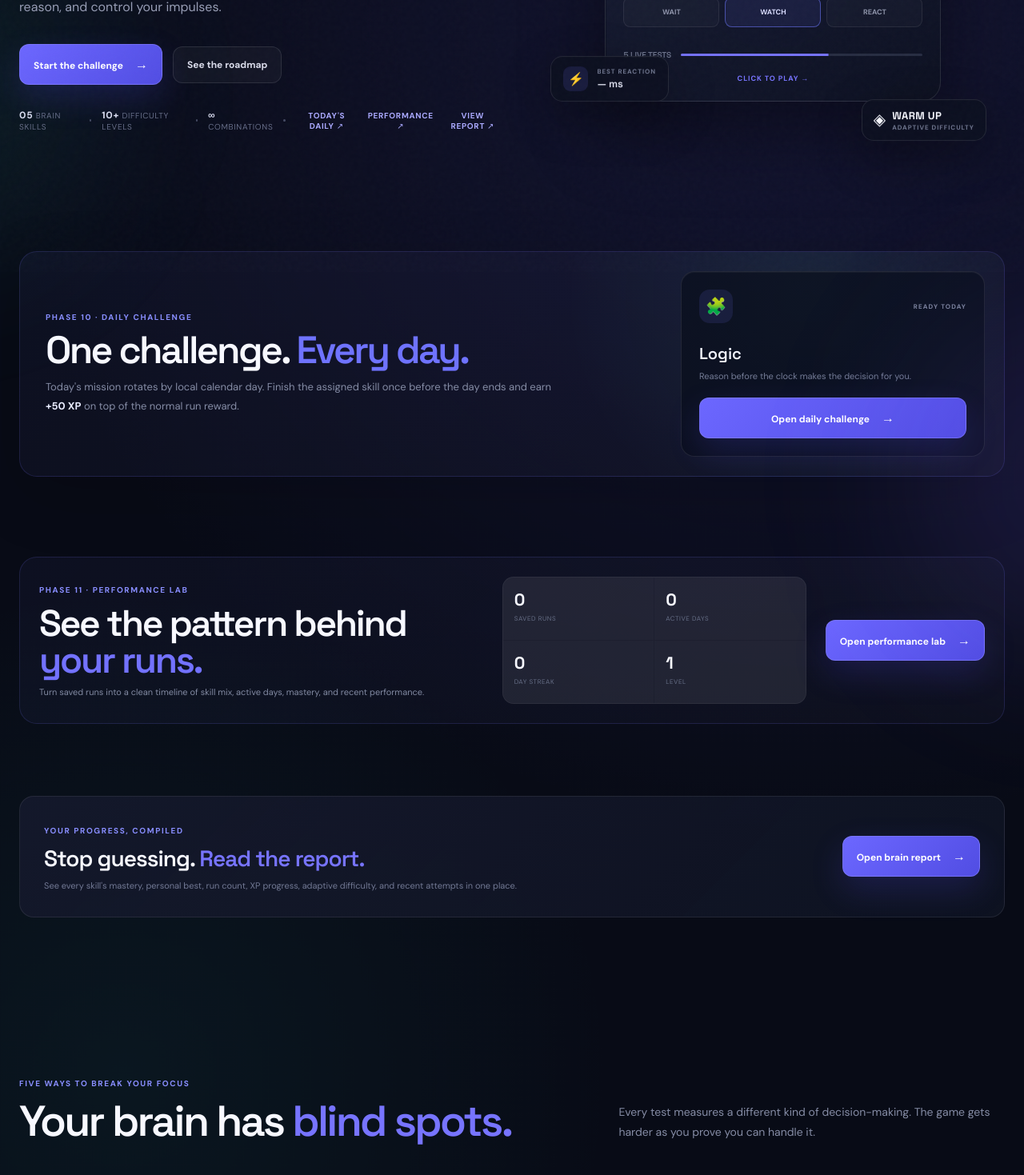
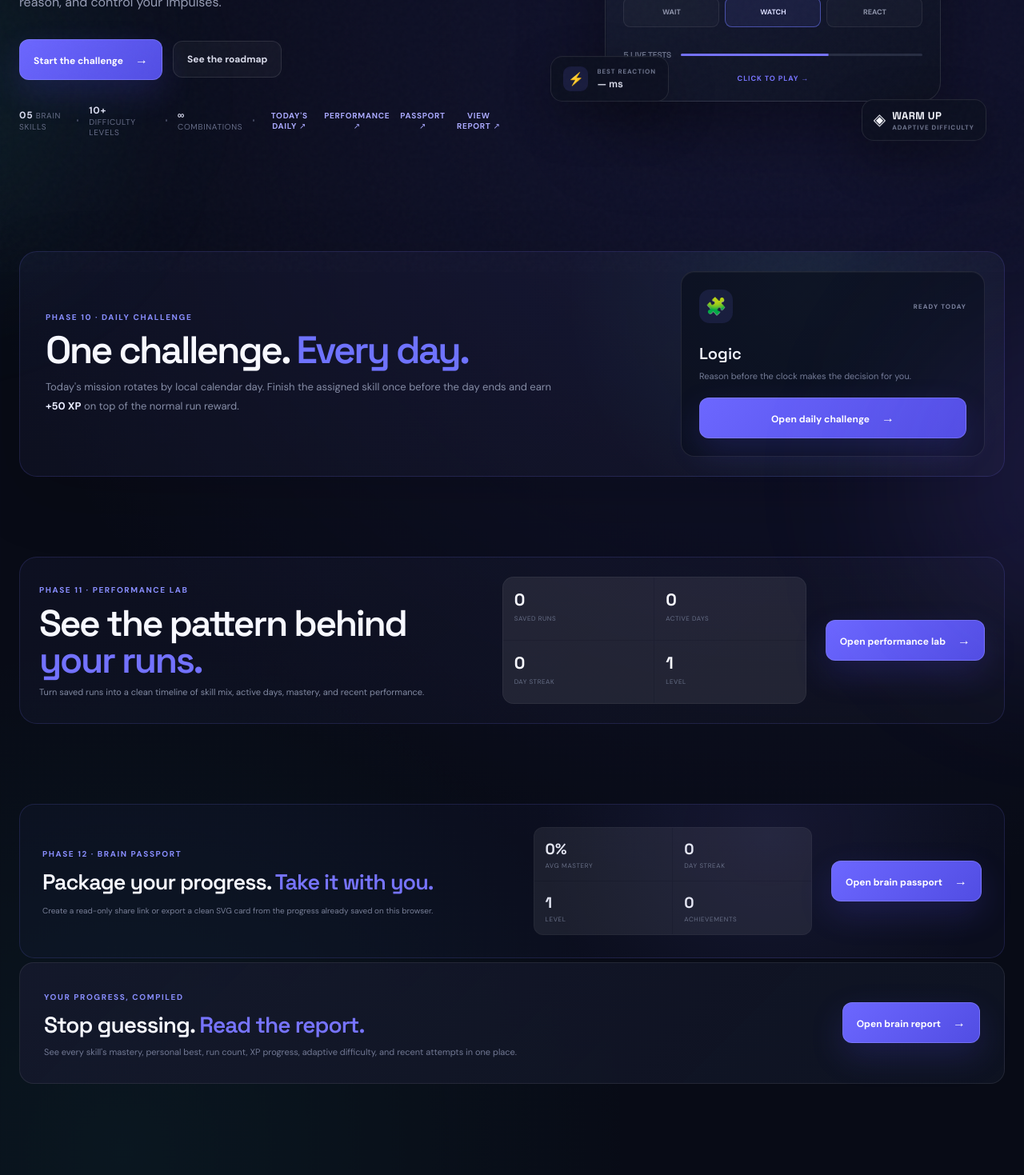
Before and after one commit to ayushydv1805/your-brain-is-lying, a React (Vite) app: page / in a window 1280 px wide. Shown: the part 460-1929 px from the top of the page at 80% size. Built offline with nearby package versions, Linux system fonts and the light colour scheme.

Commit message:
feat: integrate phase 12 brain passport

```diff
--- a/src/App.jsx
+++ b/src/App.jsx
@@ -2,6 +2,7 @@ import { useState } from 'react';
 import './App.css';
 import './daily.css';
 import './insights.css';
+import './passport.css';
 import ReactionTest from './components/ReactionTest';
 import MemoryTest from './components/MemoryTest';
 import AttentionTest from './components/AttentionTest';
@@ -16,10 +17,12 @@ import BrainReport from './components/BrainReport';
 import Achievements from './components/Achievements';
 import DailyChallenge from './components/DailyChallenge';
 import Insights from './components/Insights';
+import BrainPassport from './components/BrainPassport';
 import AchievementCelebration from './components/AchievementCelebration';
 import LevelUpCelebration from './components/LevelUpCelebration';
 import { getLevelFromXp } from './game/gameConfig';
 import { getAchievementById } from './game/achievementEngine';
+import { getSharedPassportFromLocation } from './game/passport';
 import { appendRunHistory, loadPlayer, savePlayer } from './game/storage';
 import {
   applyDailyChallengeBonus,
@@ -80,7 +83,8 @@ const levels = [
 ];
 
 function App() {
-  const [view, setView] = useState('home');
+  const [sharedPassport, setSharedPassport] = useState(() => getSharedPassportFromLocation());
+  const [view, setView] = useState(() => (getSharedPassportFromLocation() ? 'passport' : 'home'));
   const [showRoadmap, setShowRoadmap] = useState(false);
   const [player, setPlayer] = useState(loadPlayer);
   const [result, setResult] = useState(null);
@@ -135,7 +139,21 @@ function App() {
     setResult(null);
     setLevelUp(null);
     setAchievementQueue([]);
+    setSharedPassport(null);
     setView('insights');
+    window.scrollTo({ top: 0, behavior: 'smooth' });
+  };
+
+  const openPassport = () => {
+    setResult(null);
+    setLevelUp(null);
+    setAchievementQueue([]);
+    setSharedPassport(null);
+    setView('passport');
+    const url = new URL(window.location.href);
+    url.searchParams.delete('view');
+    url.searchParams.delete('passport');
+    window.history.replaceState({}, '', url.toString());
     window.scrollTo({ top: 0, behavior: 'smooth' });
   };
 
@@ -325,7 +343,12 @@ function App() {
     setResult(null);
     setLevelUp(null);
     setAchievementQueue([]);
+    setSharedPassport(null);
     setPlayer(loadPlayer());
+    const url = new URL(window.location.href);
+    url.searchParams.delete('view');
+    url.searchParams.delete('passport');
+    window.history.replaceState({}, '', url.toString());
     window.scrollTo({ top: 0, behavior: 'smooth' });
   };
 
@@ -387,6 +410,30 @@ function App() {
           window.scrollTo({ top: 0, behavior: 'smooth' });
         }}
         onAchievements={() => {
+          setView('achievements');
+          window.scrollTo({ top: 0, behavior: 'smooth' });
+        }}
+      />
+    );
+  }
+
+  if (view === 'passport') {
+    return (
+      <BrainPassport
+        player={player}
+        sharedPassport={sharedPassport}
+        onPlay={startTest}
+        onHome={goHome}
+        onMine={openPassport}
+        onDaily={openDaily}
+        onInsights={openInsights}
+        onReport={() => {
+          setSharedPassport(null);
+          setView('report');
+          window.scrollTo({ top: 0, behavior: 'smooth' });
+        }}
+        onAchievements={() => {
+          setSharedPassport(null);
           setView('achievements');
           window.scrollTo({ top: 0, behavior: 'smooth' });
         }}
@@ -606,6 +653,7 @@ function App() {
           <button onClick={() => scrollTo('about')}>How it works</button>
           <button onClick={openDaily}>Daily</button>
           <button onClick={openInsights}>Insights</button>
+          <button onClick={openPassport}>Passport</button>
           <button onClick={() => setView('report')}>Report</button>
           <button onClick={() => setView('achievements')}>Achievements</button>
         </nav>
@@ -655,6 +703,7 @@ function App() {
               <i />
               <button className="hero-report-link" onClick={openDaily}>Today&apos;s daily ↗</button>
               <button className="hero-report-link" onClick={openInsights}>Performance ↗</button>
+              <button className="hero-report-link" onClick={openPassport}>Passport ↗</button>
               <button className="hero-report-link" onClick={() => setView('report')}>View report ↗</button>
             </div>
 
@@ -662,6 +711,7 @@ function App() {
               <button onClick={() => scrollTo('tests')}>Tests</button>
               <button onClick={openDaily}>Daily</button>
               <button onClick={openInsights}>Insights</button>
+              <button onClick={openPassport}>Passport</button>
               <button onClick={() => setView('report')}>Report</button>
               <button onClick={() => setView('achievements')}>Achievements</button>
             </div>
@@ -744,6 +794,7 @@ function App() {
               <span><b>09</b> Achievements &amp; streaks ✓</span>
               <span><b>10</b> Daily brain challenge ✓</span>
               <span><b>11</b> Performance lab ✓</span>
+              <span><b>12</b> Brain Passport ✓</span>
             </div>
           </section>
         )}
@@ -787,6 +838,24 @@ function App() {
           </div>
           <button className="primary-button" onClick={openInsights}>
             <span>Open performance lab</span>
+            <span className="button-arrow">→</span>
+          </button>
+        </section>
+
+        <section className="passport-teaser">
+          <div>
+            <span className="section-kicker">PHASE 12 · BRAIN PASSPORT</span>
+            <h2>Package your progress. <span>Take it with you.</span></h2>
+            <p>Create a read-only share link or export a clean SVG card from the progress already saved on this browser.</p>
+          </div>
+          <div className="passport-mini-grid">
+            <div><strong>{averageMastery}%</strong><span>avg mastery</span></div>
+            <div><strong>{player.currentStreak || 0}</strong><span>day streak</span></div>
+            <div><strong>{player.level}</strong><span>level</span></div>
+            <div><strong>{player.unlockedAchievements?.length || 0}</strong><span>achievements</span></div>
+          </div>
+          <button className="primary-button" onClick={openPassport}>
+            <span>Open brain passport</span>
             <span className="button-arrow">→</span>
           </button>
         </section>
@@ -908,27 +977,27 @@ function App() {
           <div className="about-panel">
             <div className="about-copy">
               <span className="section-kicker">
-                PHASE 11 · PERFORMANCE LAB
+                PHASE 12 · BRAIN PASSPORT
               </span>
 
               <h2>
-                Make consistency <span>playable.</span>
+                Make progress <span>portable.</span>
               </h2>
 
               <p>
-                Your saved runs now form a lightweight performance lab. Review recent activity,
-                skill balance, raw metrics, mastery, and consistency without changing the core
-                challenges or scoring model.
+                Package the progress already earned on this browser into a clean snapshot.
+                Share it as a read-only link or export a standalone SVG card without uploading
+                your account profile to a backend.
               </p>
 
               <div className="about-actions">
-                <button className="primary-button" onClick={openDaily}>
-                  <span>Open performance lab</span>
+                <button className="primary-button" onClick={openPassport}>
+                  <span>Open brain passport</span>
                   <span className="button-arrow">→</span>
                 </button>
 
-                <button className="ghost-button" onClick={openDaily}>
-                  Daily challenge
+                <button className="ghost-button" onClick={openInsights}>
+                  Performance lab
                 </button>
               </div>
             </div>
@@ -1009,7 +1078,7 @@ function App() {
 
       <footer>
         <span>YOUR BRAIN IS LYING © 2026</span>
-        <span>Phase 11 · Performance Lab</span>
+        <span>Phase 12 · Brain Passport</span>
       </footer>
 
       {levelUp && (
```
